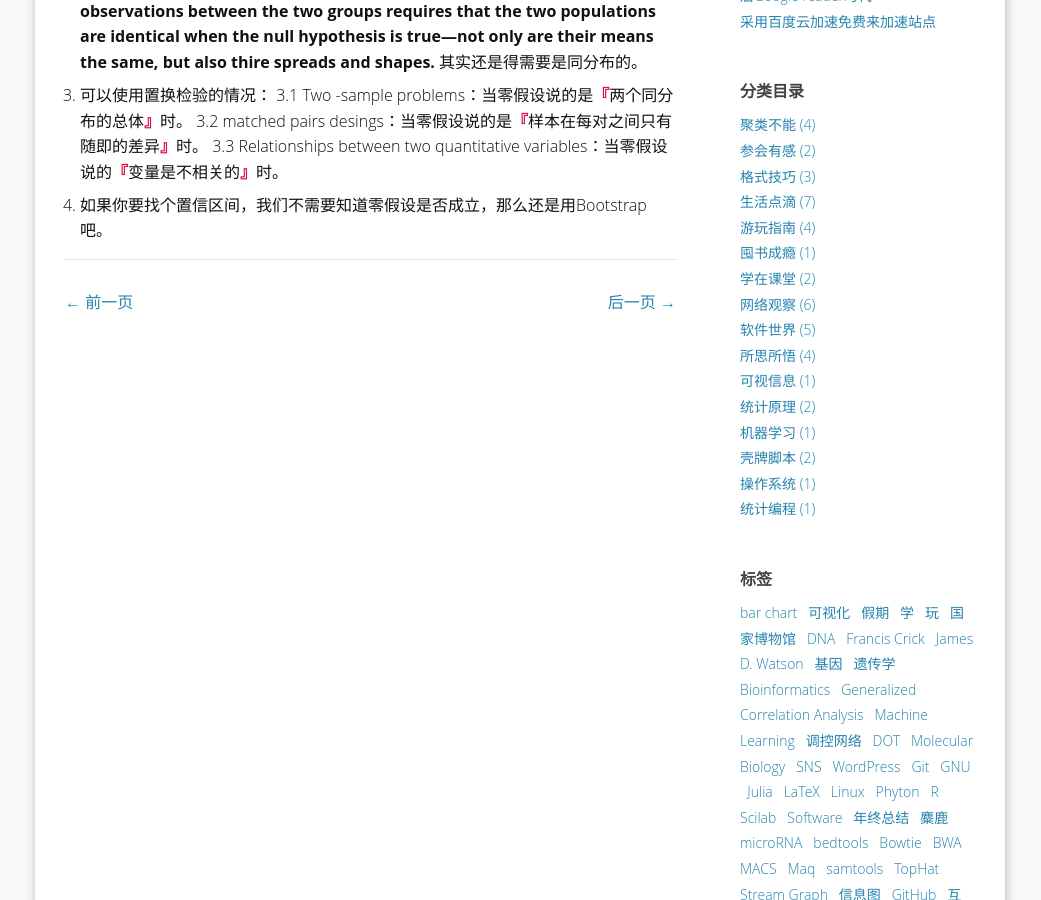
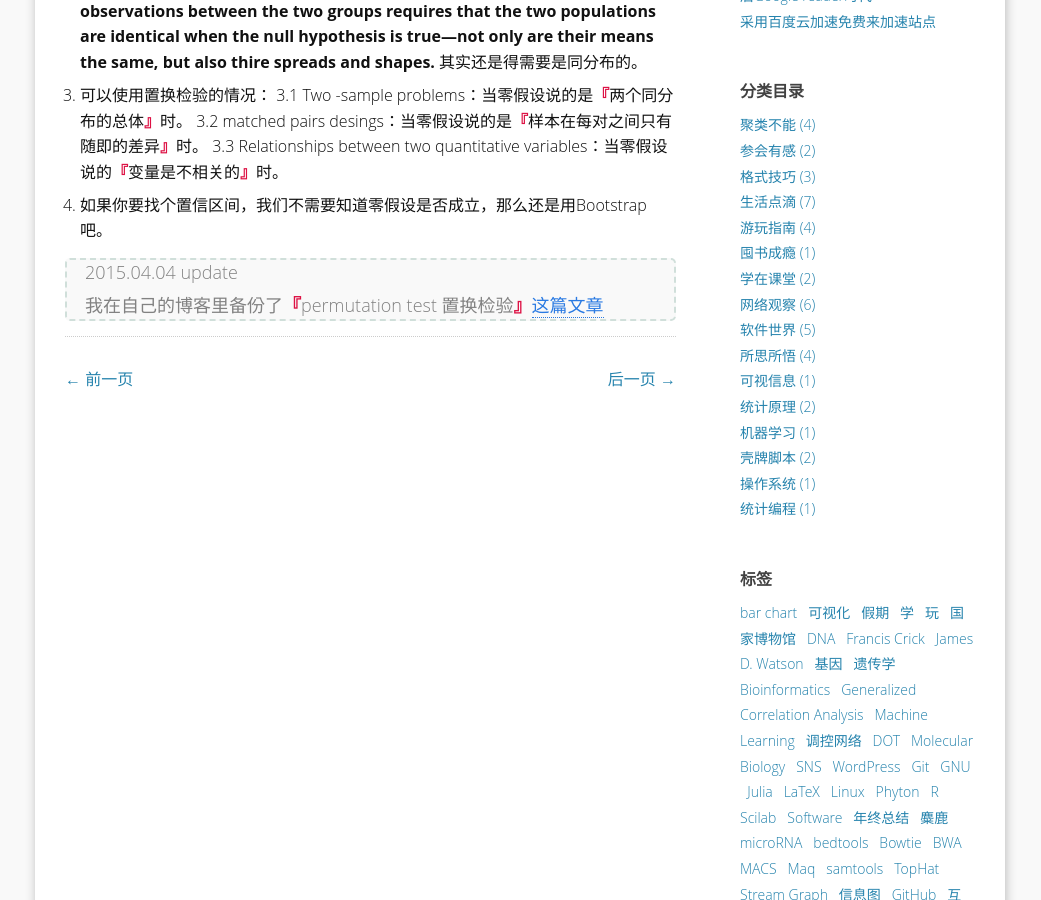
Before and after one commit to yulijia/cn, a Jekyll site: the page built from _posts/2012-12-20-permutation-test.md, in a window 1280 px wide and 900 px high, scrolled down 491 px. Shown: the whole window, without its empty margins (120-1161 px from the left). Built offline with Jekyll 4.4.1, drawn with Linux system fonts in a browser that asks for light colours; some web fonts are replaced; comment, search, counter and statistics services are not loaded.

Commit message:
update post

```diff
--- a/_posts/2012-12-20-permutation-test.md
+++ b/_posts/2012-12-20-permutation-test.md
@@ -23,3 +23,7 @@ tags:
     3.3 Relationships between two quantitative variables：当零假设说的<q>变量是不相关的</q>时。
 
 4. 如果你要找个置信区间，我们不需要知道零假设是否成立，那么还是用Bootstrap吧。
+
+> 2015.04.04 update
+>
+> 我在自己的博客里备份了<q>permutation test 置换检验</q>[这篇文章](https://github.com/yulijia/cn/blob/gh-pages/_posts/2015-04-04-Permutation-Test-article-backup.md)
```
